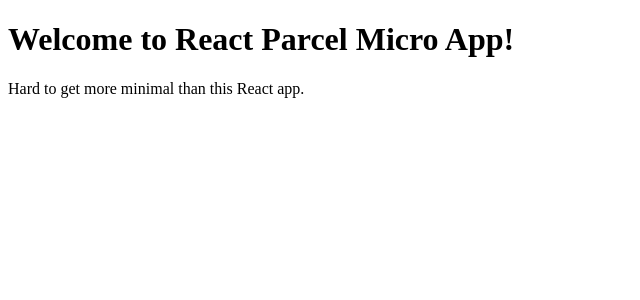
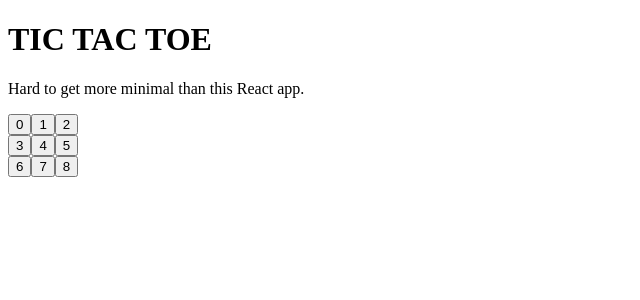
Before and after one commit to abhi-0314/tictacktoe, a React (Vite) app: page / in a window 1280 px wide. Shown: the top 300 px of the page, without its empty margins (0-640 px from the left). Built offline with nearby package versions, Linux system fonts and the light colour scheme.

Commit message:
Created Components

```diff
--- a/src/App.js
+++ b/src/App.js
@@ -1,8 +1,10 @@
 import React from "react";
+import Board from "./components/Board";
 
 export default () => (
   <>
-    <h1>Welcome to React Parcel Micro App!</h1>
+    <h1>TIC TAC TOE</h1>
     <p>Hard to get more minimal than this React app.</p>
+    <Board />
   </>
 );
--- /dev/null
+++ b/src/components/Board.js
@@ -0,0 +1,26 @@
+import React from 'react'
+import Square from './Square'
+
+const Board = () => {
+  return (
+    <div>
+      <div>
+        <Square value={0} />
+        <Square value={1} />
+        <Square value={2} />
+      </div>
+      <div>
+        <Square value={3} />
+        <Square value={4} />
+        <Square value={5} />
+      </div>
+      <div>
+        <Square value={6} />
+        <Square value={7} />
+        <Square value={8} />
+      </div>
+    </div>
+  )
+}
+
+export default Board
--- /dev/null
+++ b/src/components/Square.js
@@ -0,0 +1,7 @@
+import React from 'react'
+
+const Square = ({ value }) => {
+  return <button type="button">{ value }</button> ;
+}
+
+export default Square
```
